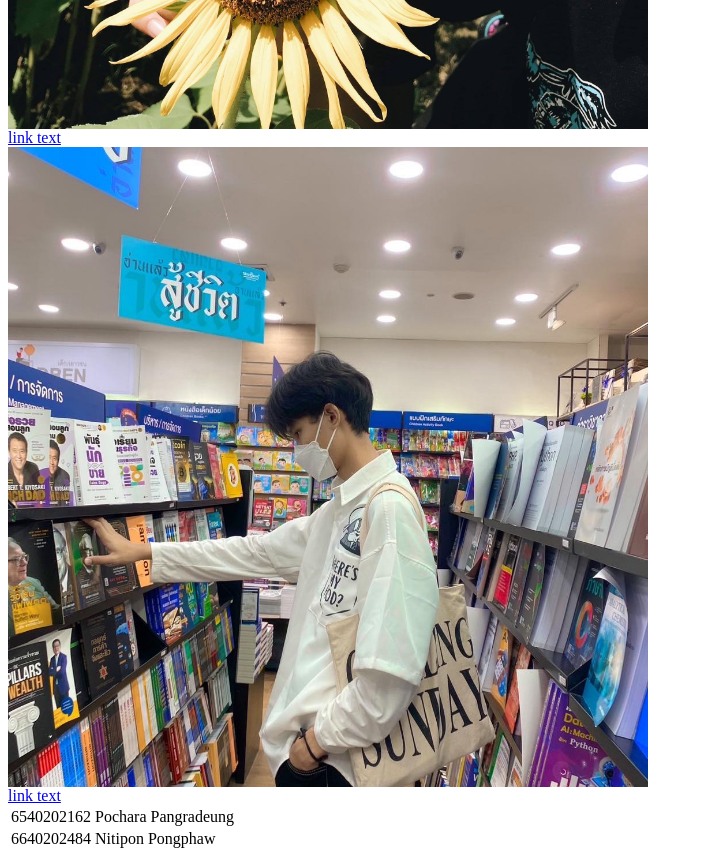
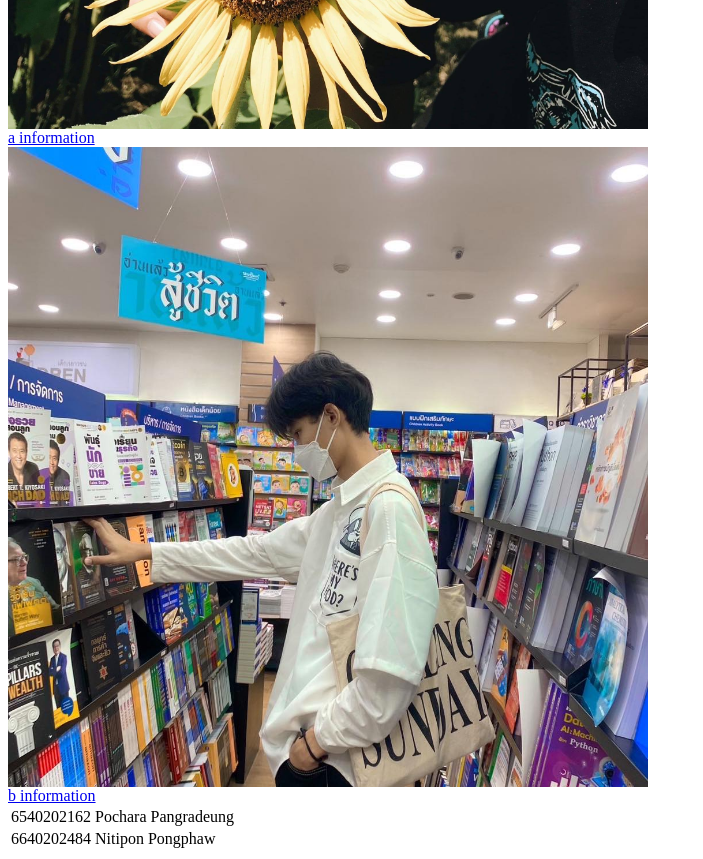
Before and after one commit to PocharaKung/Lab33, a plain HTML site: page index.html in a window 1280 px wide. Shown: the part 520-1379 px from the top of the page, without its empty margins (0-703 px from the left). Drawn offline with Linux system fonts and the light colour scheme.

Commit message:
information

```diff
--- a/index.html
+++ b/index.html
@@ -10,12 +10,12 @@
 
                 <td>6540202162</td><td>Pochara Pangradeung</td>
                 <div><img src="pee.jpg" alt="Hello World from Space" style="width:100%;max-width:640px"></div>
-                <a href="a.html">link text</a>
+                <a href="a.html">a information</a>
             </tr>
             <tr>
                 <td>6640202484</td><td>Nitipon Pongphaw</td>
                 <div><img src="nitipon.jpg" alt="Hello World from Space" style="width:100%;max-width:640px"></div>
-                <a href="b.html">link text</a>
+                <a href="b.html">b information</a>
 
             </tr>
         </table>
```
